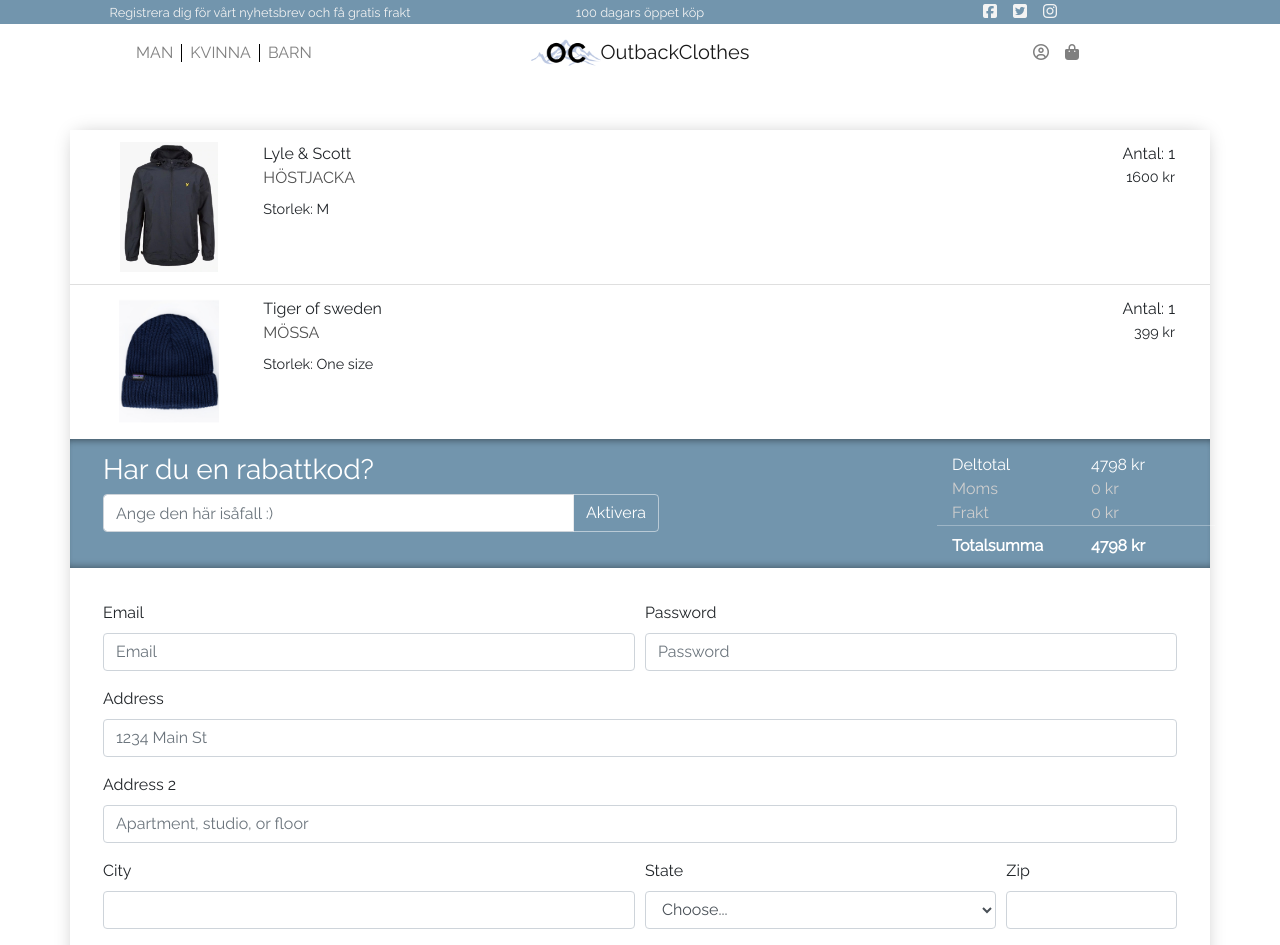
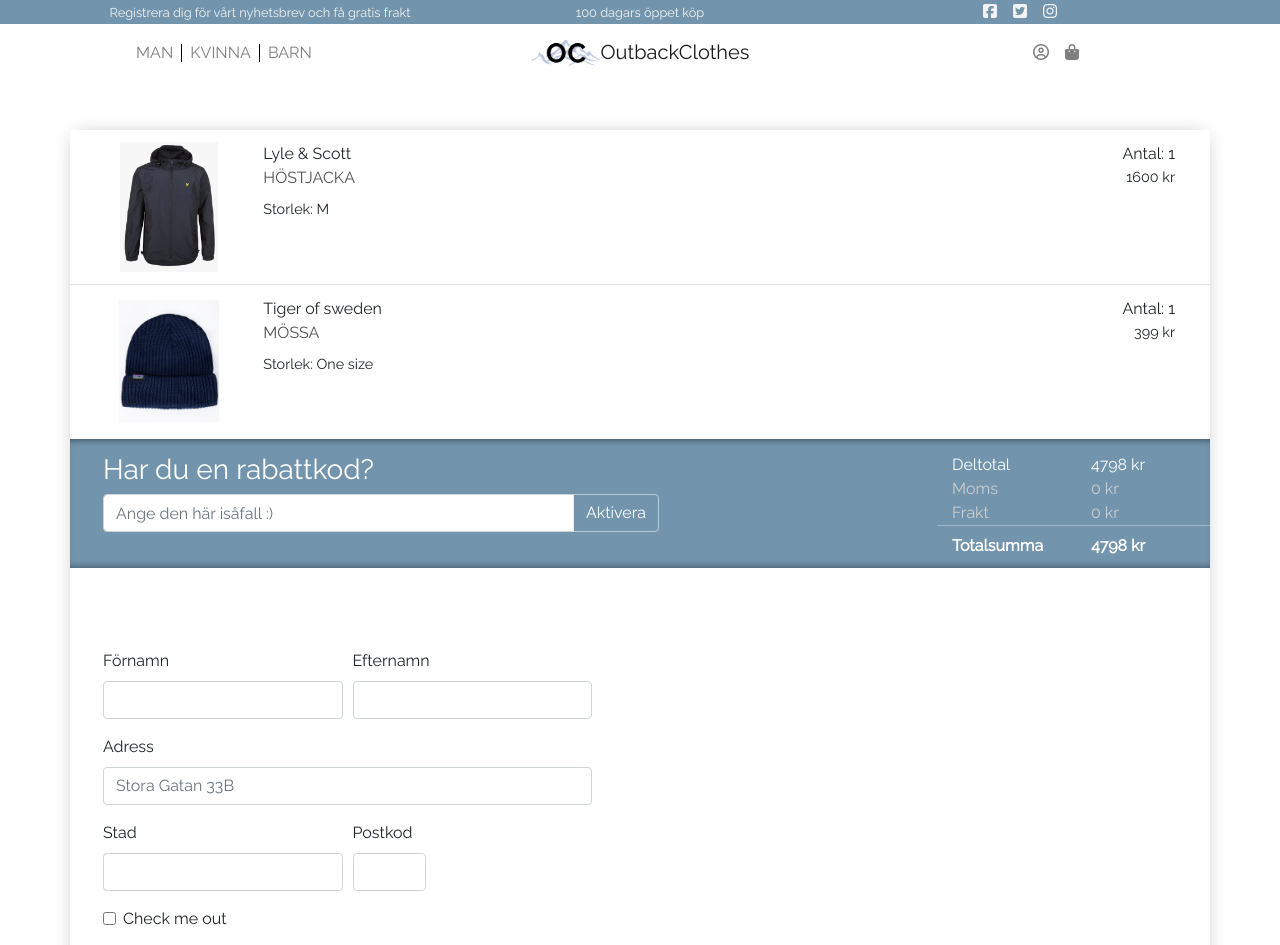
Before and after one commit to MoggeSV/outbackclothes, a Vue app: page /#/checkout in a window 1280 px wide. Shown: the top 945 px of the page. Built offline with nearby package versions, Linux system fonts and the light colour scheme; no server answers.

Commit message:
Fixed some on checkout form

```diff
--- a/src/components/CheckoutCart.vue
+++ b/src/components/CheckoutCart.vue
@@ -97,8 +97,10 @@
                 </div>
             </div>
         </div>
-        <div id="checkout-form">
-            <CheckoutForm />
+        <div id="checkout-form" class="row mt-5">
+            <div class="col-6">
+                <CheckoutForm />
+            </div>
         </div>
     </div>
 </template>
@@ -115,9 +117,6 @@
 </script>
 
 <style>
-    body {
-        background: rgb(255, 255, 255);
-    }
     #checkout-cart {
         -webkit-box-shadow: 0px 0px 19px -6px rgba(0,0,0,0.30);
         -moz-box-shadow: 0px 0px 19px -6px rgba(0,0,0,0.30);
@@ -182,4 +181,13 @@
         color: white;
     }
 
+    .custom-card{
+        border: none;
+
+    }
+
+    .custom-card img{
+        width: 100%;
+    }
+
 </style>
--- a/src/components/CheckoutForm.vue
+++ b/src/components/CheckoutForm.vue
@@ -2,37 +2,26 @@
     <form>
         <div class="form-row">
             <div class="form-group col-md-6">
-                <label for="inputEmail4">Email</label>
-                <input type="email" class="form-control" id="inputEmail4" placeholder="Email">
+                <label for="firstname">Förnamn</label>
+                <input type="text" class="form-control" id="firstname" placeholder="">
             </div>
             <div class="form-group col-md-6">
-                <label for="inputPassword4">Password</label>
-                <input type="password" class="form-control" id="inputPassword4" placeholder="Password">
+                <label for="lastname">Efternamn</label>
+                <input type="text" class="form-control" id="lastname" placeholder="">
             </div>
             </div>
             <div class="form-group">
-                <label for="inputAddress">Address</label>
-                <input type="text" class="form-control" id="inputAddress" placeholder="1234 Main St">
-            </div>
-            <div class="form-group">
-                <label for="inputAddress2">Address 2</label>
-                <input type="text" class="form-control" id="inputAddress2" placeholder="Apartment, studio, or floor">
+                <label for="address-line">Adress</label>
+                <input type="text" class="form-control" id="address-line" placeholder="Stora Gatan 33B">
             </div>
             <div class="form-row">
                 <div class="form-group col-md-6">
-                    <label for="inputCity">City</label>
-                    <input type="text" class="form-control" id="inputCity">
-            </div>
-            <div class="form-group col-md-4">
-                <label for="inputState">State</label>
-                <select id="inputState" class="form-control">
-                    <option selected>Choose...</option>
-                    <option>...</option>
-                </select>
+                    <label for="city">Stad</label>
+                    <input type="text" class="form-control" id="city">
             </div>
             <div class="form-group col-md-2">
-                <label for="inputZip">Zip</label>
-                <input type="text" class="form-control" id="inputZip">
+                <label for="zip">Postkod</label>
+                <input type="text" class="form-control" id="zip">
             </div>
         </div>
         <div class="form-group">
```
